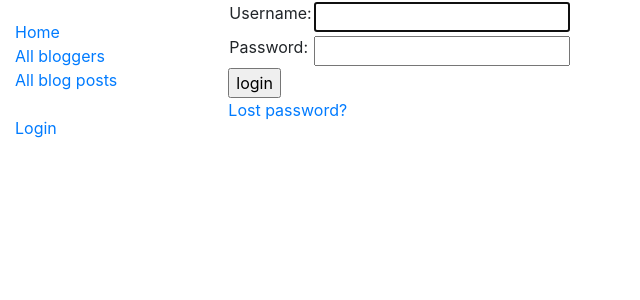
After one commit to momentum-cohort-2019-02/w4-miniblog-rob-taylor543, a Django app: page /accounts/login/ in a window 1280 px wide. The commit adds this page. Shown: the top 300 px of the page, without its empty margins (0-640 px from the left). Run offline with Django 3.2, Linux system fonts and the light colour scheme; some libraries are stand-ins or nearby versions.

```diff
--- a/blog/admin.py
+++ b/blog/admin.py
@@ -1,7 +1,8 @@
 from django.contrib import admin
-from blog.models import BlogPost, Blogger
+from blog.models import BlogPost, Blogger, Comment
 
 # Register your models here.
 
 admin.site.register(Blogger)
 admin.site.register(BlogPost)
+admin.site.register(Comment)
--- a/blog/templates/base_generic.html
+++ b/blog/templates/base_generic.html
@@ -18,10 +18,36 @@
           <li><a href="{% url 'index' %}">Home</a></li>
           <li><a href="{% url 'bloggers' %}">All bloggers</a></li>
           <li><a href="{% url 'blogs' %}">All blog posts</a></li>
+          <br>
+          {% if user.is_authenticated %}
+            <li>User: {{ user.get_username }}</li>
+            <li><a href="{% url 'logout'%}?next={{request.path}}">Logout</a></li>
+          {% else %}
+            <li><a href="{% url 'login'%}?next={{request.path}}">Login</a></li>
+          {% endif %}
         </ul>
       {% endblock %}
       </div>
-      <div class="col-sm-10 ">{% block content %}{% endblock %}</div>
+      <div class="col-sm-10 ">
+      {% block content %}{% endblock %}
+      {% block pagination %}
+        {% if is_paginated %}
+            <div class="pagination">
+                <span class="page-links">
+                    {% if page_obj.has_previous %}
+                        <a href="{{ request.path }}?page={{ page_obj.previous_page_number }}">previous</a>
+                    {% endif %}
+                    <span class="page-current">
+                        Page {{ page_obj.number }} of {{ page_obj.paginator.num_pages }}.
+                    </span>
+                    {% if page_obj.has_next %}
+                        <a href="{{ request.path }}?page={{ page_obj.next_page_number }}">next</a>
+                    {% endif %}
+                </span>
+            </div>
+        {% endif %}
+      {% endblock %}
+      </div>
     </div>
   </div>
 </body>
--- a/blog/templates/blog/blogpost_detail.html
+++ b/blog/templates/blog/blogpost_detail.html
@@ -6,5 +6,10 @@
   <p><strong>Author:</strong> {{ blogpost.blogger }}</p>
   <br>
   <p>{{ blogpost.content }}</p>
+  <br>
+  <h3>Comments:</h3>
+    <div style="border-width:1px;border-style:solid;padding:10px;">I am a comment</div>
+    <div style="border-width:1px;border-style:solid;padding:10px;">I am another comment</div>
+    <div style="border-width:1px;border-style:solid;padding:10px;">me too</div>
 
 {% endblock %}
--- a/blog/views.py
+++ b/blog/views.py
@@ -23,6 +23,7 @@ class BloggerDetailView(generic.DetailView):
 
 class BlogPostListView(generic.ListView):
     model = BlogPost
+    paginate_by = 1
 
 class BlogPostDetailView(generic.DetailView):
     model = BlogPost
--- a/miniblog/settings.py
+++ b/miniblog/settings.py
@@ -121,3 +121,6 @@ USE_TZ = True
 # https://docs.djangoproject.com/en/2.1/howto/static-files/
 
 STATIC_URL = '/static/'
+
+# Redirect to home URL after login (Default redirects to /accounts/profile/)
+LOGIN_REDIRECT_URL = '/'
--- a/miniblog/urls.py
+++ b/miniblog/urls.py
@@ -24,6 +24,7 @@ urlpatterns = [
     path('admin/', admin.site.urls),
     path('blog/', include('blog.urls')),
     path('', RedirectView.as_view(url='/blog/', permanent=True)),
+    path('accounts/', include('django.contrib.auth.urls')),
 ]
 
 urlpatterns += static(settings.STATIC_URL, document_root=settings.STATIC_ROOT)
--- /dev/null
+++ b/templates/registration/logged_out.html
@@ -0,0 +1,6 @@
+{% extends "base_generic.html" %}
+
+{% block content %}
+  <p>Logged out!</p>
+  <a href="{% url 'login'%}">Click here to login again.</a>
+{% endblock %}
--- /dev/null
+++ b/templates/registration/login.html
@@ -0,0 +1,40 @@
+{% extends "base_generic.html" %}
+
+{% block content %}
+
+{% if form.errors %}
+  <p>Your username and password didn't match. Please try again.</p>
+{% endif %}
+
+{% if next %}
+  {% if user.is_authenticated %}
+    <p>Your account doesn't have access to this page. To proceed,
+    please login with an account that has access.</p>
+  {% else %}
+    <p>Please login to see this page.</p>
+  {% endif %}
+{% endif %}
+
+<form method="post" action="{% url 'login' %}">
+{% csrf_token %}
+<table>
+
+<tr>
+  <td>{{ form.username.label_tag }}</td>
+  <td>{{ form.username }}</td>
+</tr>
+
+<tr>
+  <td>{{ form.password.label_tag }}</td>
+  <td>{{ form.password }}</td>
+</tr>
+</table>
+
+<input type="submit" value="login" />
+<input type="hidden" name="next" value="{{ next }}" />
+</form>
+
+{# Assumes you setup the password_reset view in your URLconf #}
+<p><a href="{% url 'password_reset' %}">Lost password?</a></p>
+
+{% endblock %}
--- /dev/null
+++ b/templates/registration/password_reset_complete.html
@@ -0,0 +1,6 @@
+{% extends "base_generic.html" %}
+
+{% block content %}
+  <h1>The password has been changed!</h1>
+  <p><a href="{% url 'login' %}">log in again?</a></p>
+{% endblock %}
--- /dev/null
+++ b/templates/registration/password_reset_done.html
@@ -0,0 +1,5 @@
+{% extends "base_generic.html" %}
+
+{% block content %}
+  <p>We've emailed you instructions for setting your password. If they haven't arrived in a few minutes, check your spam folder.</p>
+{% endblock %}
--- /dev/null
+++ b/templates/registration/password_reset_email.html
@@ -0,0 +1,2 @@
+Someone asked for password reset for email {{ email }}. Follow the link below:
+{{ protocol}}://{{ domain }}{% url 'password_reset_confirm' uidb64=uid token=token %}
```
Also changed, not shown: blog/models.py (+7 -0 lines), templates/registration/password_reset_confirm.html (added, +29 -0 lines), templates/registration/password_reset_form.html (added, +12 -0 lines), blog/migrations/0004_comment.py (added), blog/migrations/0005_remove_comment_user.py (added), blog/static/css/styles.css (line endings or trailing spaces).
